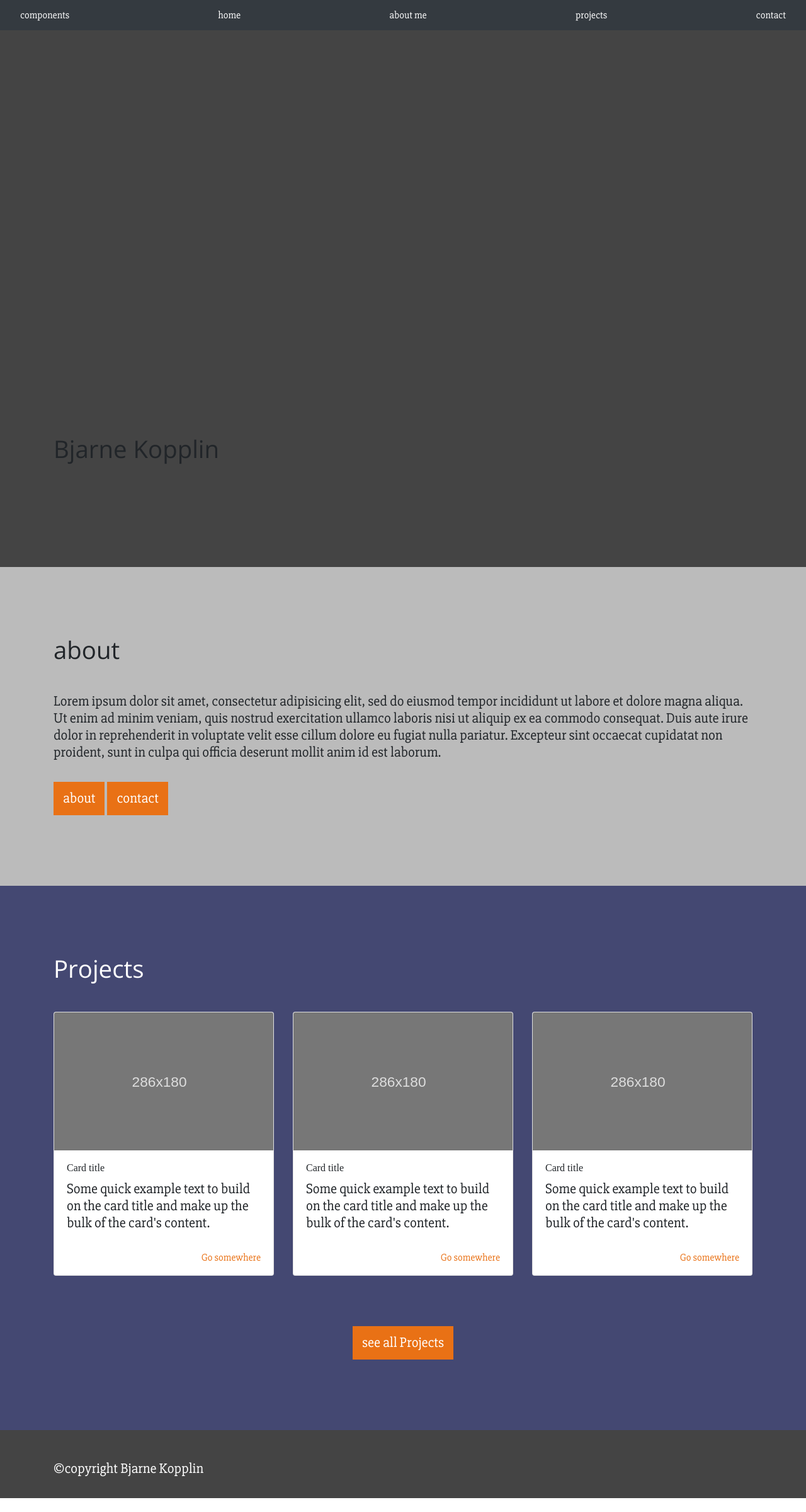
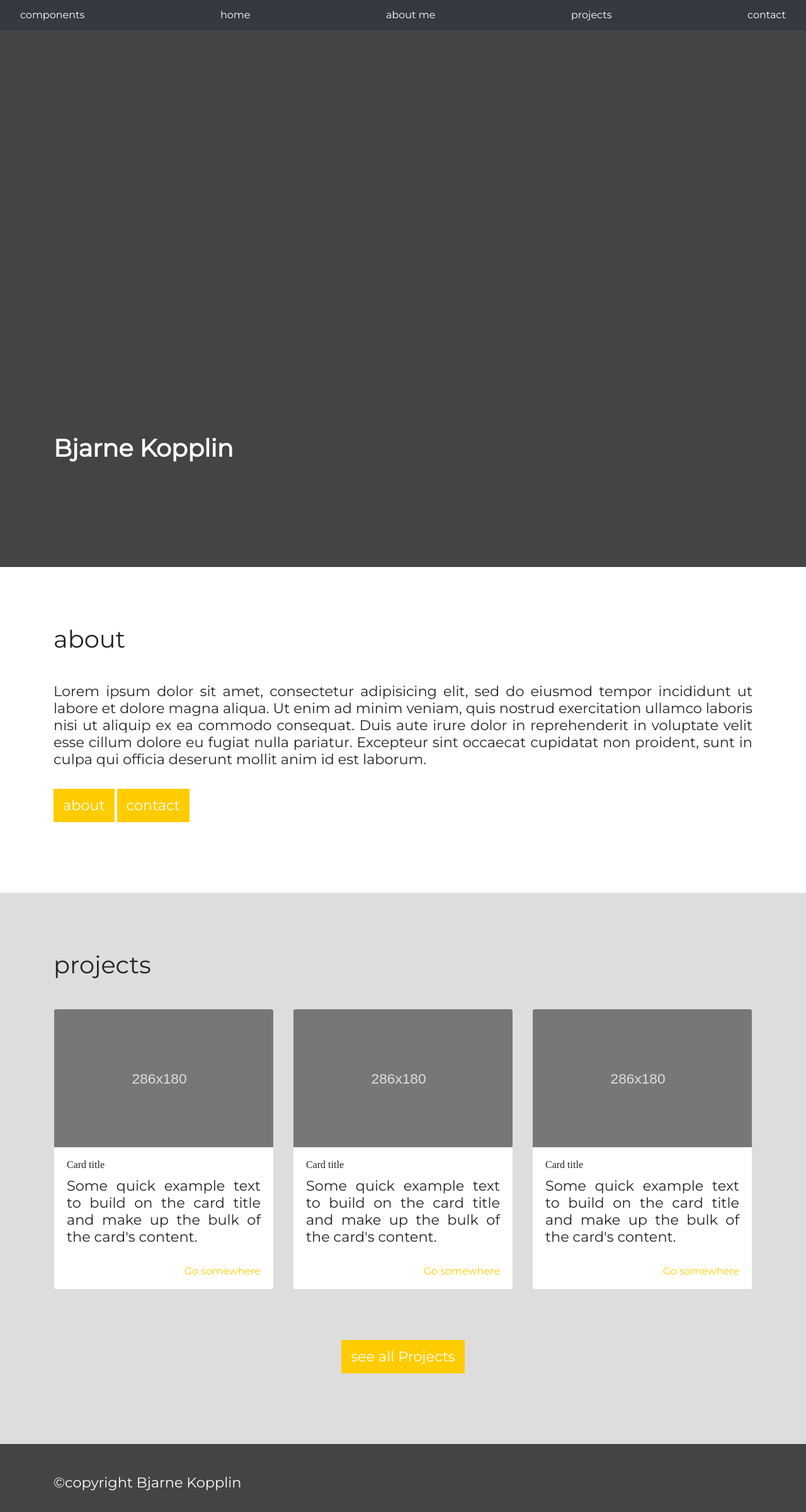
Before and after one commit to bkopplin/bkopplin.github.io, a Jekyll site: the page built from index.html, in a window 1280 px wide. Shown: the whole page at 63% size. Built offline with Jekyll 4.4.1, drawn with Linux system fonts in a browser that asks for light colours; before the commit the page ends 2378 px from its top, so only the background shows below that.

Commit message:
modified design of start page

```diff
--- a/css/style.css
+++ b/css/style.css
@@ -1,16 +1,16 @@
 @import "reset.css";
 @import "pages/index.css";
-@import url('https://fonts.googleapis.com/css?family=Open+Sans|Slabo+27px');
+@import url('https://fonts.googleapis.com/css?family=Montserrat|Open+Sans');
 :root{
   --color-black: #111111;
   --color-light-black: #444444;
-  --color-gray: #bbbbbb;
+  --color-gray: #dddddd;
   --color-white: #ffffff;
-  --color-primary: #E97115;
-  --color-secondary: #444872;
+  --color-primary:  #ffcc00;
+  --color-secondary: #222650;
 
-  --font-heading:'Open Sans', sans-serif;
-  --font-text: 'Slabo 27px', serif;
+  --font-heading:'Montserrat', sans-serif;
+  --font-text: 'Montserrat', sans-serif;;
 }
 /*
 basic layout
@@ -19,7 +19,7 @@ body, html {
   height: 100%;
 }
 .area {
-  padding-top: 7em;
+  padding-top: 6em;
   padding-bottom: 7em;
 }
 .area-small {
@@ -61,6 +61,10 @@ h1, h2, h3
 h1 {
   font-size: 2.4em;
   padding-bottom: 1.3em;
+
+}
+.overlay-heading {
+  font-weight: bold;
 }
 p, a, span {
   font-family: var(--font-text);
@@ -69,6 +73,7 @@ p {
   font-size: 1.4em;
   line-height: 1.2em;
   padding-bottom: 1.5em;
+  text-align: justify;
 }
 a {
   color: var(--color-primary);
--- a/index.html
+++ b/index.html
@@ -6,12 +6,12 @@ order: 1
 <div class="area-fullpage" id="img-welcome">
 <div class="overlay">
   <div class="container">
-      <h1>Bjarne Kopplin</h1>
+      <h1 class="overlay-heading color-white">Bjarne Kopplin</h1>
   </div>
 </div>
 </div>
 
-<div class="bg-color-gray">
+<div class="bg-color-white">
   <section class="container area">
     <h1>about</h1>
     <p>Lorem ipsum dolor sit amet, consectetur adipisicing elit, sed do eiusmod tempor incididunt ut labore et dolore magna aliqua. Ut enim ad minim veniam, quis nostrud exercitation ullamco laboris nisi ut aliquip ex ea commodo consequat. Duis aute
@@ -20,11 +20,11 @@ order: 1
     <a href="contact.html" class="button button-primary">contact</a>
   </section>
 </div>
-<div class="bg-color-secondary">
+<div class="bg-color-gray">
   <section class="container area">
     <div class="row">
       <div class="col-12">
-        <h1 class="color-white">Projects</h1>
+        <h1 class="color-black">projects</h1>
       </div>
 
       <div class="col-md-4">
```
Also changed, not shown: 2 other files.
